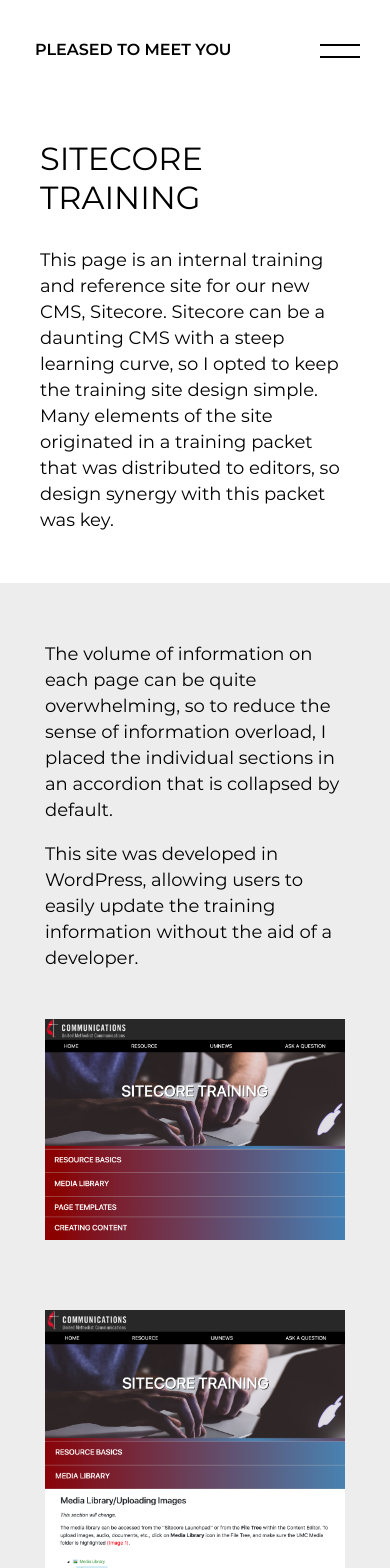
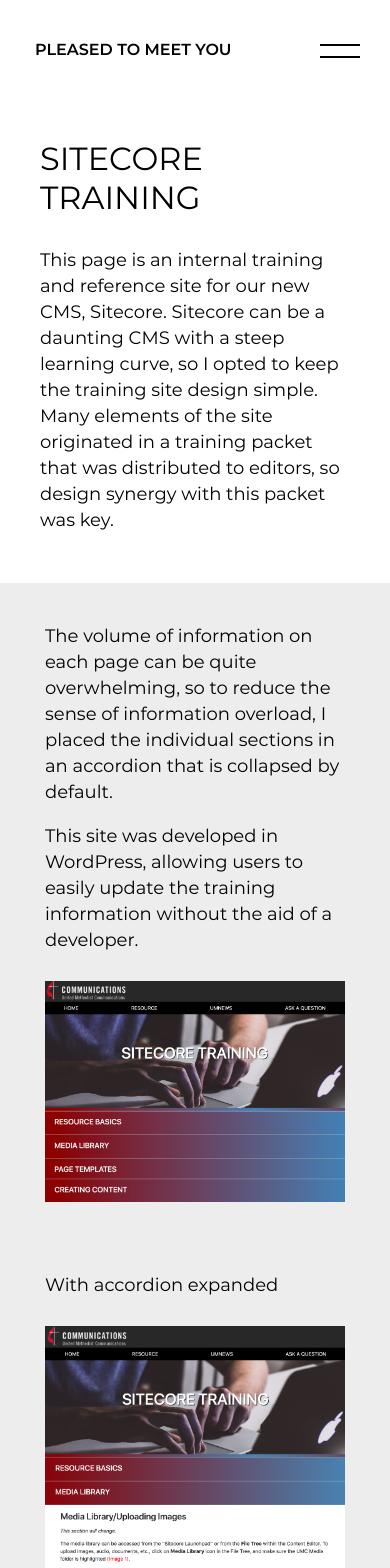
Before and after one commit to susieward/keri-wright, a Vue app: page /sitecore in a window 390 px wide. Shown: the top 1568 px of the page. Built offline with nearby package versions, Linux system fonts and the light colour scheme.

Commit message:
safsdfsdaf

```diff
--- a/src/components/Sitecore.vue
+++ b/src/components/Sitecore.vue
@@ -16,16 +16,27 @@
           <div class="sitecore-container">
 
 
+            <div class="sitecore-images-container">
+              <div class="sitecore-img-item">
+
                           <div class="sitecore-top-text">
                             <p>The volume of information on each page can be quite overwhelming, so to reduce the sense of information overload, I placed the individual sections in an accordion that is collapsed by default.</p>
 
                 <p>This site was developed in WordPress, allowing users to easily update the training information without the aid of a developer.</p>
 
                           </div>
-            <div class="sitecore-images-container">
                           <img class="sitecore-img" src="./images/sitecore1.png" />
+              </div>
 
+<div class="sitecore-img-item">
+  <div class="sitecore-top-text">
+    <p>
+      With accordion expanded
+    </p>
+  </div>
     <img class="sitecore-img" src="./images/sitecore2.png" />
+</div>
+
             </div>
 
         </div>
@@ -46,18 +57,17 @@
 <style>
 
 .sitecore-container {
-  display: grid;
-  grid-gap: 30px;
+
 }
 .sitecore-top-text {
   font-size: 18px;
   line-height: 26px;
-
 }
 
 
-.sitecore-top-text-p {
-
+.sitecore-top-text p {
+margin-top: 0;
+padding: 0;
 }
 
 .sitecore-images-container {
@@ -65,6 +75,13 @@
   grid-auto-rows: auto;
   grid-template-columns: 1fr;
   grid-gap: 70px;
+}
+
+.sitecore-img-item {
+  display: grid;
+  grid-auto-rows: auto;
+  grid-template-columns: 1fr;
+  grid-gap: 15px;
 }
 
 .sitecore-img {
@@ -79,6 +96,11 @@
     margin: auto;
   }
 
+
+  .sitecore-img-item {
+      grid-gap: 10px;
+  }
+
 }
 
 </style>
--- a/src/components/Source.vue
+++ b/src/components/Source.vue
@@ -36,7 +36,6 @@
 
   #source-img {
     width: 100%;
-
       border: 5px solid #fff;
   }
 
```
Lines whose indentation alone changed are shown as unchanged.
